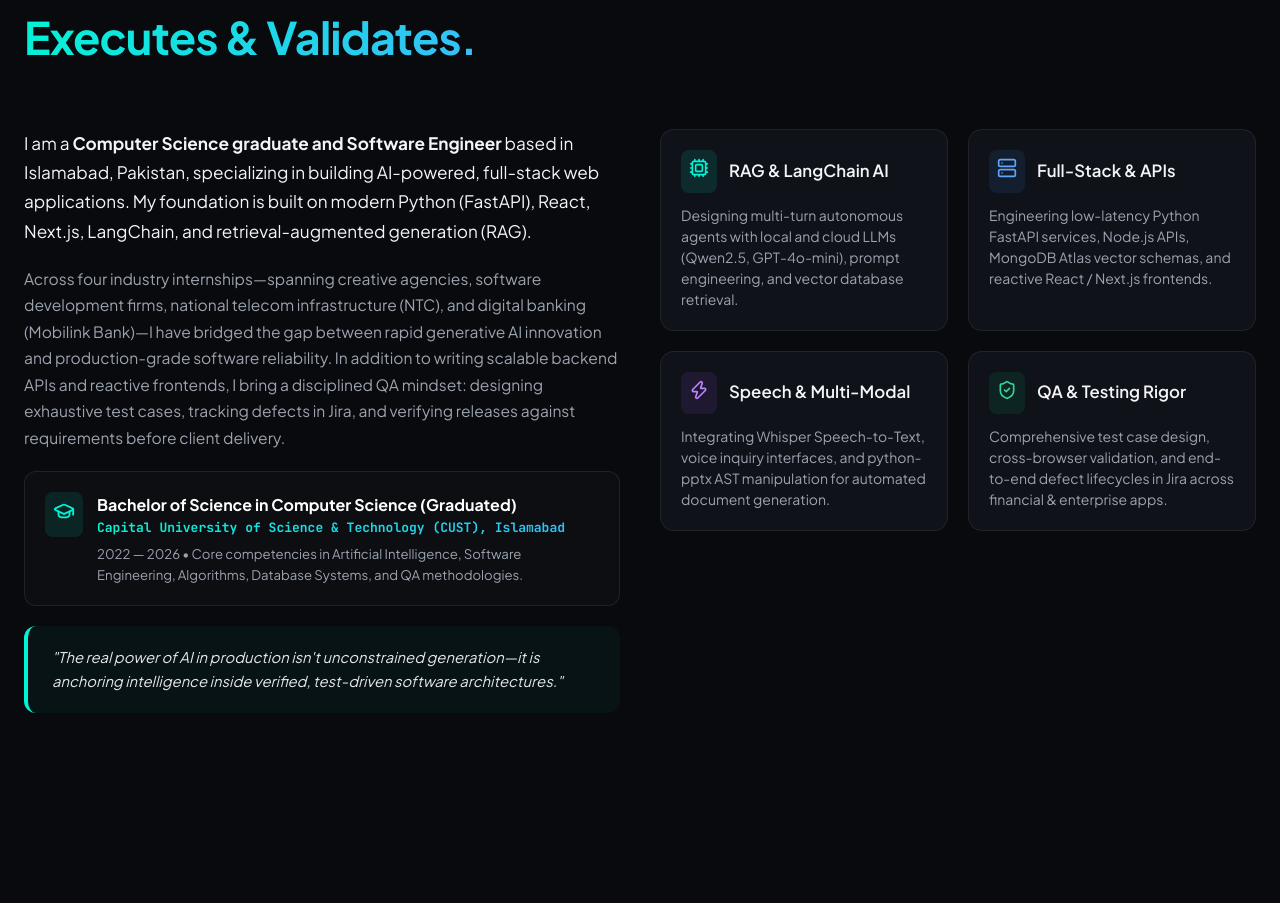
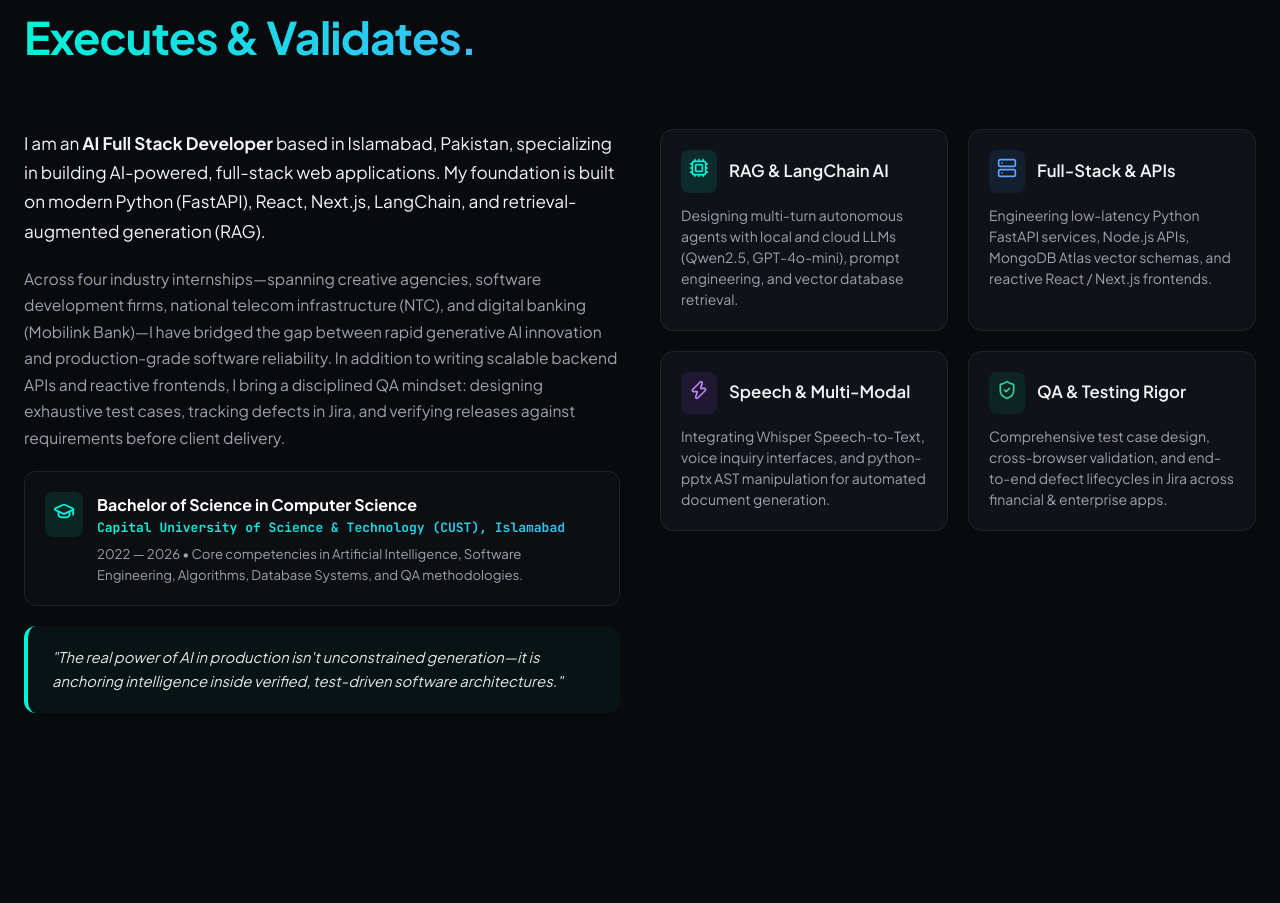
Before and after one commit to IBRAHIMHAMID678/Portfolio, a React (Vite) app: page / in a window 1280 px wide. Shown: the part 1180-2083 px from the top of the page. Built offline with nearby package versions, Linux system fonts and the light colour scheme.

Commit message:
Remove graduate wording; bio reframed as AI Full Stack Developer

```diff
--- a/src/components/AboutEditorial.tsx
+++ b/src/components/AboutEditorial.tsx
@@ -29,7 +29,7 @@ export const AboutEditorial: React.FC = () => {
           {/* Column 1: Narrative Story */}
           <div style={{ display: 'flex', flexDirection: 'column', gap: '1.25rem' }}>
             <p style={{ fontSize: '1.075rem', lineHeight: 1.7, color: 'var(--text-main)' }}>
-              I am a <strong>Computer Science graduate and Software Engineer</strong> based in Islamabad, Pakistan, specializing in
+              I am an <strong>AI Full Stack Developer</strong> based in Islamabad, Pakistan, specializing in
               building AI-powered, full-stack web applications. My foundation is built on modern Python (FastAPI), React, Next.js,
               LangChain, and retrieval-augmented generation (RAG).
             </p>
@@ -57,7 +57,7 @@ export const AboutEditorial: React.FC = () => {
               </div>
               <div>
                 <div style={{ fontSize: '1rem', fontWeight: 700, color: '#fff' }}>
-                  Bachelor of Science in Computer Science (Graduated)
+                  Bachelor of Science in Computer Science
                 </div>
                 <div className="font-mono cyan-gradient-text" style={{ fontSize: '0.8125rem', fontWeight: 600 }}>
                   Capital University of Science & Technology (CUST), Islamabad
--- a/src/data/portfolioData.ts
+++ b/src/data/portfolioData.ts
@@ -67,7 +67,7 @@ export const IBRAHIM_DATA = {
   avatarUrl: '/avatar.jpg',
   resumePdfUrl: '/Ibrahim_Hamid_Resume.pdf',
 
-  bio: 'Computer Science graduate and Software Engineer with hands-on experience building AI-powered, full-stack web applications. Skilled in Python (FastAPI), React, Next.js, Node.js, LangChain, and retrieval-augmented generation (RAG), with practical exposure to LLM integration, vector search, and REST API development. Additional strength in software QA, test case design, and Agile bug tracking with Jira across four industry internships.',
+  bio: 'AI Full Stack Developer with hands-on experience building AI-powered, full-stack web applications. Skilled in Python (FastAPI), React, Next.js, Node.js, LangChain, and retrieval-augmented generation (RAG), with practical exposure to LLM integration, vector search, and REST API development. Additional strength in software QA, test case design, and Agile bug tracking with Jira.',
 
   heroStats: [
     { value: '4+', label: 'Industry Internships' },
@@ -351,7 +351,7 @@ export const IBRAHIM_DATA = {
     {
       degree: 'Bachelor of Science in Computer Science (BSCS)',
       institution: 'Capital University of Science and Technology (CUST)',
-      period: '2022 — 2026 (Graduated)',
+      period: '2022 — 2026',
       location: 'Islamabad, Pakistan',
       details: 'Core focus in Artificial Intelligence, Software Engineering, Algorithms, Database Systems, Web Architectures, and Quality Assurance methodologies.'
     }
```
